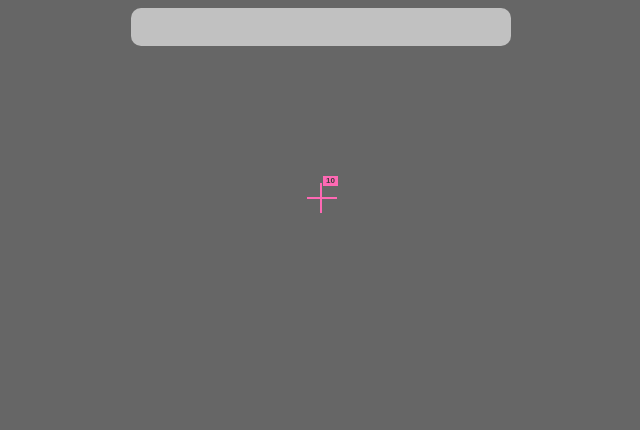
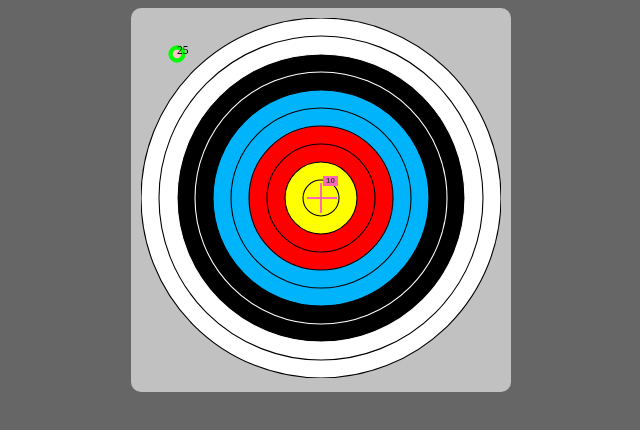
Before and after one commit to alrusdi/crossbowscore, a plain HTML site: page index.html in a window 1280 px wide. Shown: the whole page, without its empty margins (319-959 px from the left). Drawn offline with Linux system fonts and the light colour scheme.

Commit message:
Fix chrome browser output

```diff
--- a/index.html
+++ b/index.html
@@ -11,7 +11,7 @@
             <div class="cross" style="pointer-events: none">
                 <div class="cross-value">10</div>
             </div>
-            <svg viewBox="0 0 360 360" version="1.1" xmlns="http://www.w3.org/2000/svg" style="pointer-events: none">
+            <svg viewBox="0 0 360 360" version="1.1" xmlns="http://www.w3.org/2000/svg" style="pointer-events: none; width: 360px; height: 360px">
                 <g transform="scale(.720)">
                     <circle cx="250" cy="250" r="250" style="fill: white; stroke: black; stroke-width: 1.5;" />
                     <circle cx="250" cy="250" r="225" style="fill: white; stroke: black; stroke-width: 1.5;" />
```
